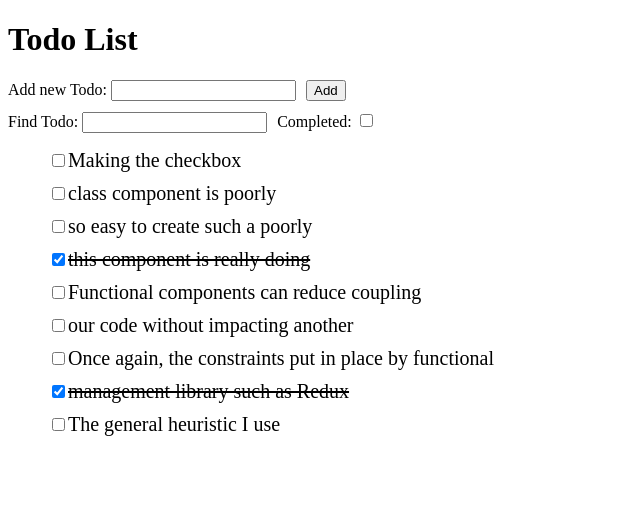
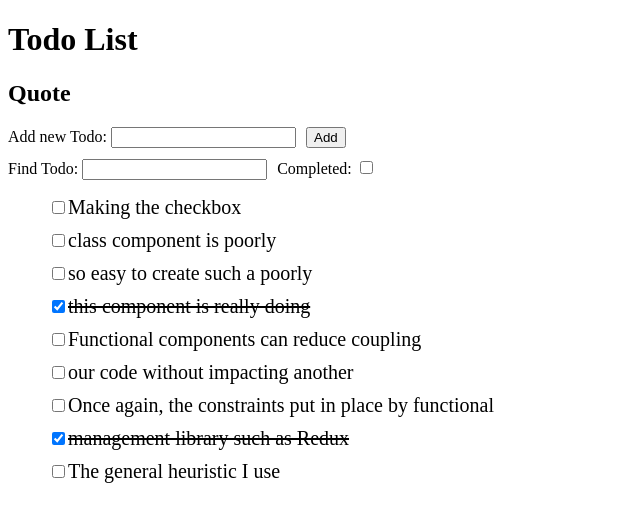
Before and after one commit to PonyJackal/React-Redux, a React (Create React App) app: page / in a window 1280 px wide. Shown: the top 522 px of the page, without its empty margins (0-640 px from the left). Built offline with nearby package versions, Linux system fonts and the light colour scheme.

Commit message:
add Quote component

```diff
--- a/src/components/MainLayout.js
+++ b/src/components/MainLayout.js
@@ -1,6 +1,7 @@
 import React, { useState, useRef, useCallback } from "react";
 import { useSelector, useDispatch } from "react-redux";
 import TodoList from "./TodoList";
+import Quote from "./Quote";
 import useDebounce from "../libs/useDebounce";
 import useToggle from "../libs/useToggle";
 import { addTodo, toggleTodo } from "../store/slices/TodoSlice";
@@ -43,6 +44,7 @@ const MainLayout = () => {
   return (
     <div className="TodoApp">
       <h1>Todo List</h1>
+      <Quote />
       <div className="add-new-todo">
         <label>
           Add new Todo: <input type="text" ref={newTodo} />
--- /dev/null
+++ b/src/components/Quote.js
@@ -0,0 +1,9 @@
+import React from 'react'
+
+const Quote = () => {
+    return (
+        <h2>Quote</h2>
+    )
+}
+
+export default Quote;
```
